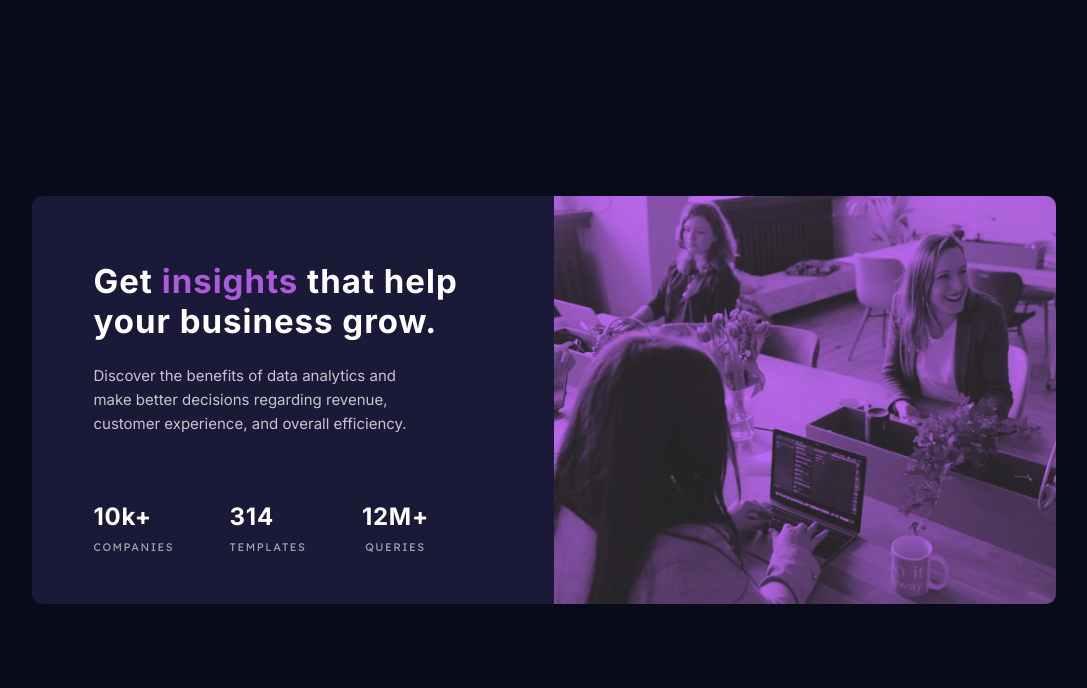
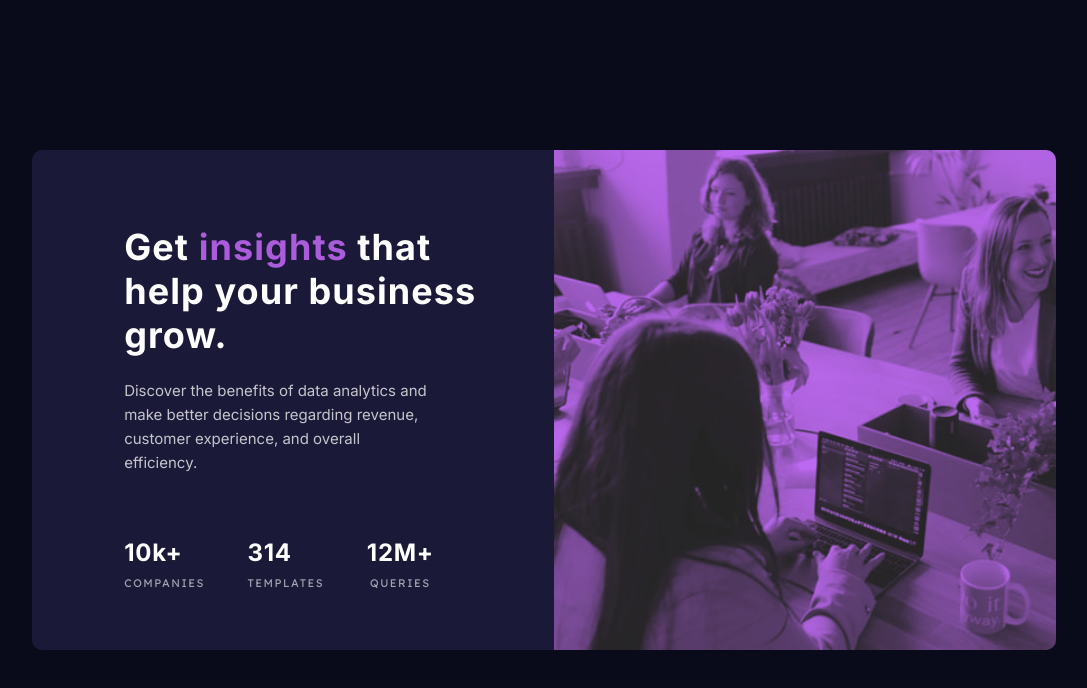
Before and after one commit to cypriangoruk/frontendmentor-stats-preview-card, a plain HTML site: page index.html in a window 1280 px wide. Shown: the whole page, without its empty margins (96-1183 px from the left). Drawn offline with Linux system fonts and the light colour scheme.

Commit message:
Update style.css

```diff
--- a/style.css
+++ b/style.css
@@ -117,7 +117,7 @@ h1 {
         order: 1;
         width: 51%;
         padding: 0;
-        margin: 6% 6% 4% 6%;
+        margin: 7% 6% 5% 9%;
     }
     .container-image {
         background-image: url("img/image-header-desktop.jpg");
@@ -141,6 +141,7 @@ h1 {
     }
     h1 {
         padding: initial;
+        font-size: 2.4rem;
     }
     .container-stats {
         padding: 0;
```
